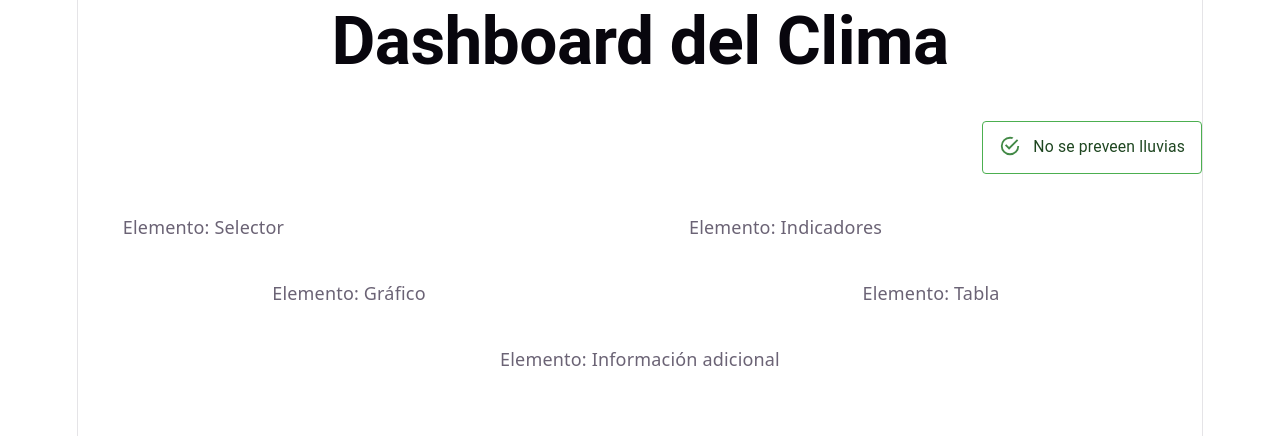
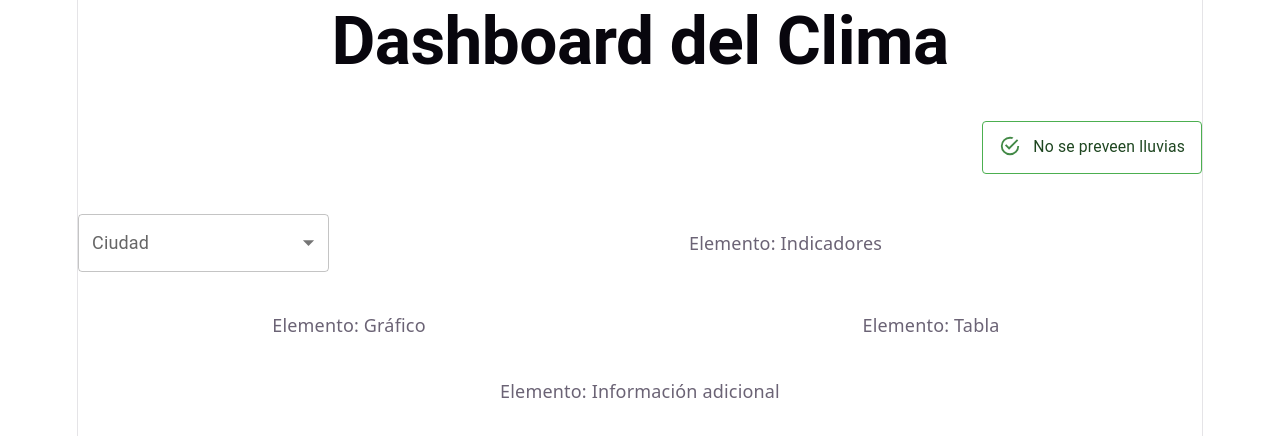
Before and after one commit to jossanchcald/dashboard, a React (Vite) app: page / in a window 1280 px wide. Shown: the top 436 px of the page. Built offline with nearby package versions, Linux system fonts and the light colour scheme.

Commit message:
Agregado elemento SelectorUI con el prop onChange

```diff
--- a/src/App.tsx
+++ b/src/App.tsx
@@ -2,6 +2,7 @@
 import { Grid } from '@mui/material';
 import HeaderUI from './components/HeaderUI';
 import AlertUI from './components/AlertUI';
+import SelectorUI from './components/SelectorUI';
 
 function App() {
   return (
@@ -18,7 +19,9 @@
       </Grid>
 
       {/* Selector */}
-      <Grid size={{ xs: 12, md: 3 }}>Elemento: Selector</Grid>
+      <Grid size={{ xs: 12, md: 3 }} container sx={{ justifyContent: "right", alignItems: "center" }}>
+        <SelectorUI/>
+      </Grid>
 
       {/* Indicadores */}
       <Grid size={{ xs: 12, md: 9 }}>Elemento: Indicadores</Grid>
--- /dev/null
+++ b/src/components/SelectorUI.tsx
@@ -0,0 +1,29 @@
+import FormControl from '@mui/material/FormControl';
+import InputLabel from '@mui/material/InputLabel';
+import Select, { type SelectChangeEvent } from '@mui/material/Select';
+import MenuItem from '@mui/material/MenuItem';
+
+export default function SelectorUI() {
+
+    const handleChange = (event: SelectChangeEvent<string>) => {
+        alert(event.target.value);
+    };
+
+    return (
+        <FormControl fullWidth>
+            <InputLabel id="city-select-label">Ciudad</InputLabel>
+            <Select
+                labelId="city-select-label"
+                id="city-simple-select"
+                label="Ciudad"
+                onChange={handleChange}>
+                <MenuItem disabled><em>Seleccione una ciudad</em></MenuItem>
+                <MenuItem value={"guayaquil"}>Guayaquil</MenuItem>
+                <MenuItem value={"quito"}>Quito</MenuItem>
+                <MenuItem value={"manta"}>Manta</MenuItem>
+                <MenuItem value={"cuenca"}>Cuenca</MenuItem>
+            </Select>
+
+        </FormControl>
+    )
+}
```
